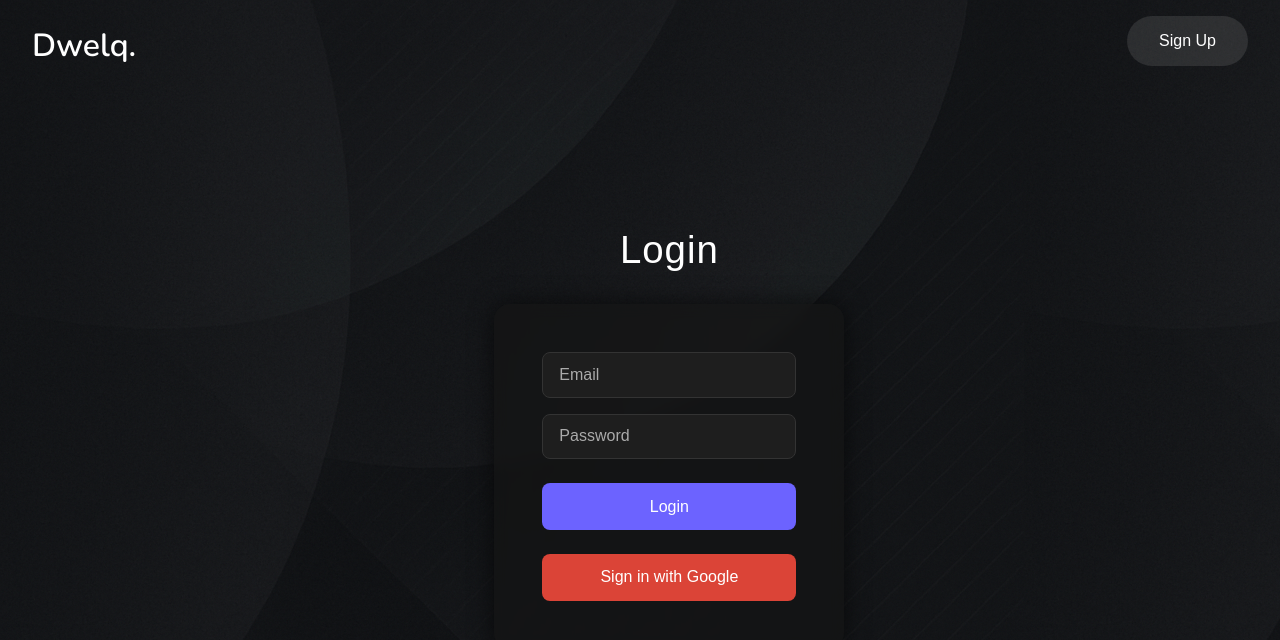
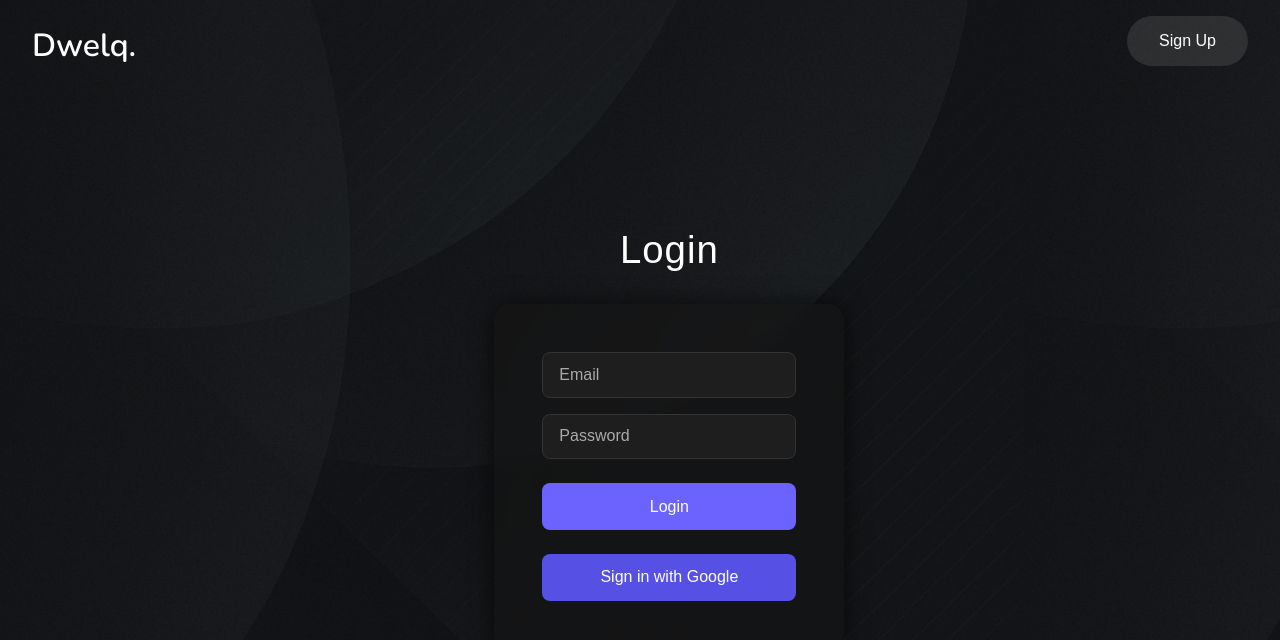
Before and after one commit to Gray-Terminal/dwelq-frontend, a React (Vite) app: page /login in a window 1280 px wide. Shown: the top 640 px of the page. Built offline with nearby package versions, Linux system fonts and the light colour scheme.

Commit message:
final final commit

```diff
--- a/src/pages/Login.css
+++ b/src/pages/Login.css
@@ -119,7 +119,7 @@
 }
 
 .googleLogin {
-  background-color: #db4437;
+  background-color: #5750e5;
   color: white;
 }
 
```
